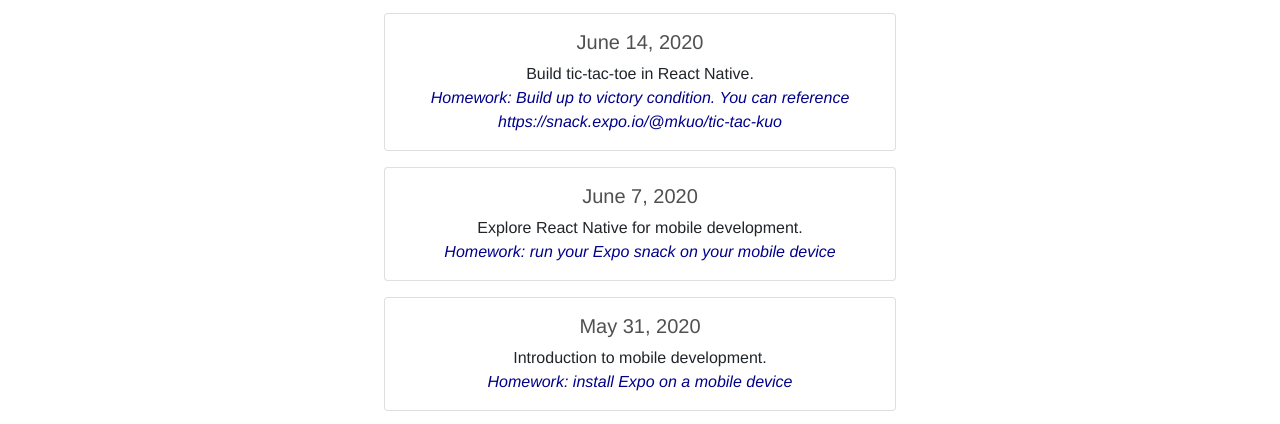
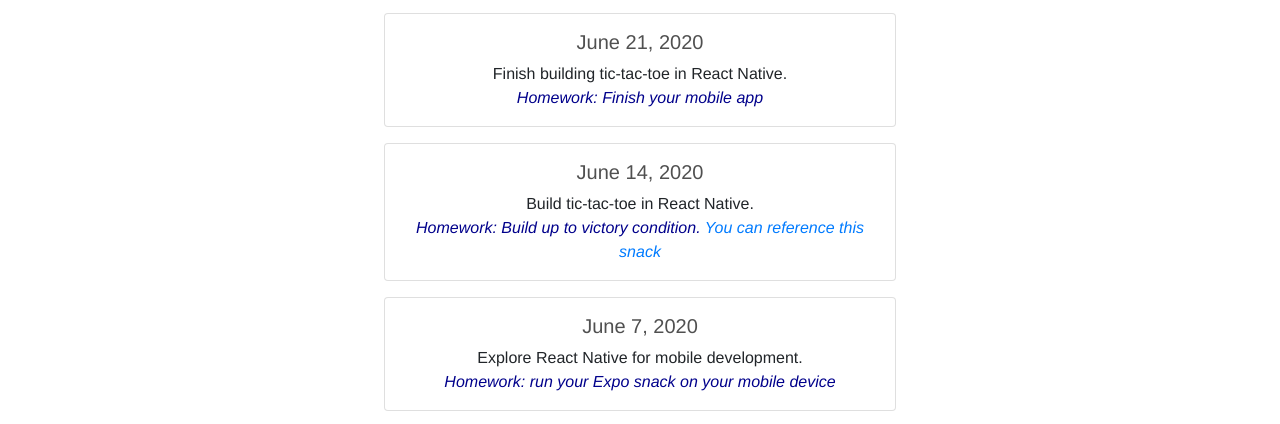
Before and after one commit to mkuo/group-tutoring, a plain HTML site: page index.html in a window 1280 px wide. Shown: the part 330-754 px from the top of the page. Drawn offline with Linux system fonts and the light colour scheme.

Commit message:
Update 6/21

```diff
--- a/index.html
+++ b/index.html
@@ -53,9 +53,14 @@
         <section id="curriculum">
             <h2>Curriculum</h2>
             <div class="card">
+                <h3>June 21, 2020</h3>
+                <p>Finish building tic-tac-toe in React Native.</p>
+                <p class="homework">Homework: Finish your mobile app</a></p>
+            </div>
+            <div class="card">
                 <h3>June 14, 2020</h3>
                 <p>Build tic-tac-toe in React Native.</p>
-                <p class="homework">Homework: Build up to victory condition. You can reference https://snack.expo.io/@mkuo/tic-tac-kuo</p>
+                <p class="homework">Homework: Build up to victory condition. <a href="https://snack.expo.io/@mkuo/tic-tac-kuo">You can reference this snack</a></p>
             </div>
             <div class="card">
                 <h3>June 7, 2020</h3>
```
